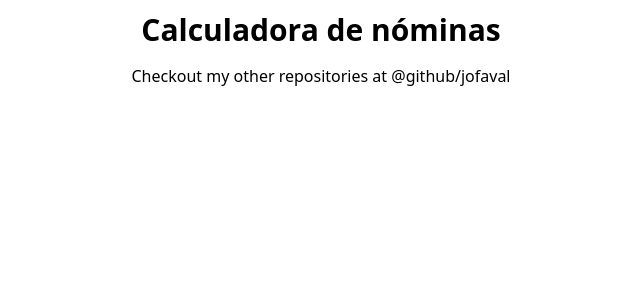
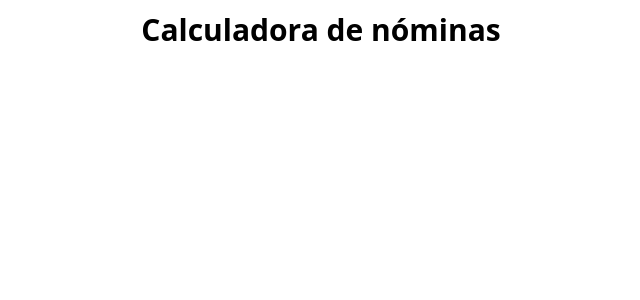
Before and after one commit to jofaval/calculadora-nomina, a React (Vite) app: page / in a window 1280 px wide. Shown: the top 300 px of the page, without its empty margins (319-959 px from the left). Built offline with nearby package versions, Linux system fonts and the light colour scheme.

Commit message:
fix: Translate footer

```diff
--- a/src/Navigation/Footer.tsx
+++ b/src/Navigation/Footer.tsx
@@ -3,10 +3,10 @@ import linksConstants from "../constants/links.constants";
 
 const Footer: React.FC = () => (
   <footer className="footer__container">
-    <div className="footer">
-      <p className="footer__title text-center">
-        Checkout my other repositories at{" "}
-        <a href={linksConstants.GITHUB} className="link">
+    <div className="footer my-4">
+      <p className="footer__title text-center text-white">
+        Échale un vistazo a mis otros proyectos/repositorios{" "}
+        <a href={linksConstants.GITHUB} className="text-bold">
           @github/jofaval
         </a>
       </p>
```
